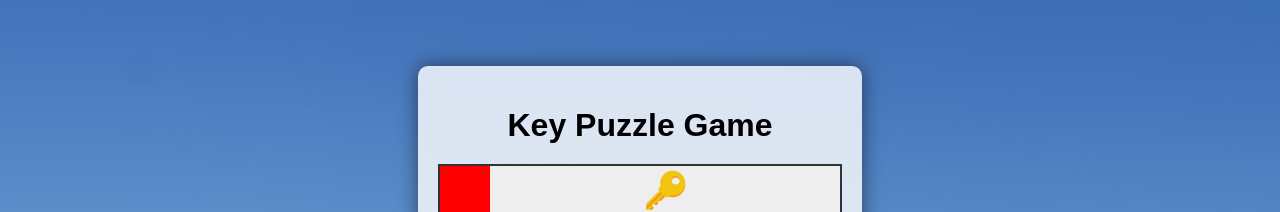
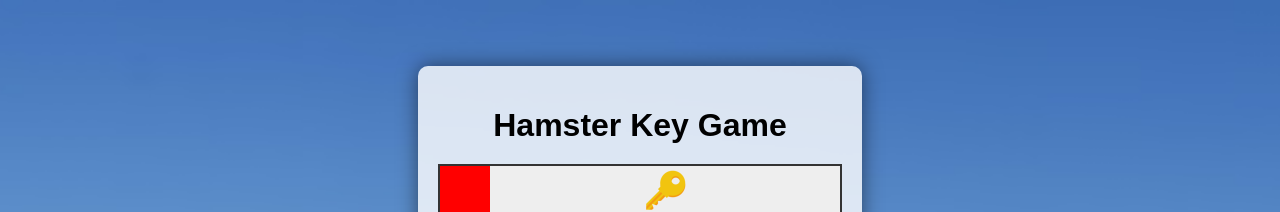
Before and after one commit to botworkproject/botgame, a plain HTML site: page index.html in a window 1280 px wide. Shown: the top 212 px of the page. Drawn offline with Linux system fonts and the light colour scheme.

Commit message:
Update index.html

```diff
--- a/index.html
+++ b/index.html
@@ -3,16 +3,16 @@
 <head>
     <meta charset="UTF-8">
     <meta name="viewport" content="width=device-width, initial-scale=1.0">
-    <title>Key Puzzle Game</title>
+    <title>Hamster Key Game</title>
     <link rel="stylesheet" href="css/styles.css">
 </head>
 <body>
     <div id="game-container">
-        <h1>Key Puzzle Game</h1>
+        <h1>Hamster Key Game</h1>
         <div id="game-board">
             <img id="key" src="key.png" alt="Key">
             <div id="target"></div>
-            <!-- Add more obstacles here if needed -->
+            <!-- Add obstacles here if needed -->
         </div>
         <button id="start-button">Start Game</button>
         <p id="score">Score: <span id="current-score">0</span></p>
```
